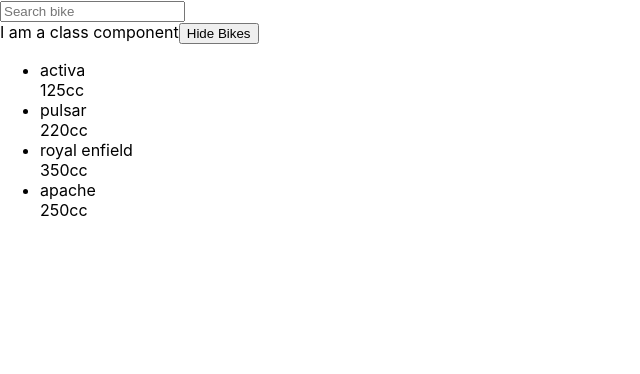
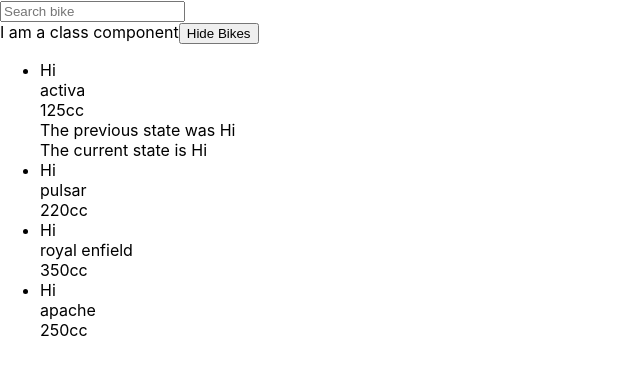
Before and after one commit to shiv2411/classcomponentsReact, a React (Create React App) app: page / in a window 1280 px wide. Shown: the top 374 px of the page, without its empty margins (0-640 px from the left). Built offline with nearby package versions, Linux system fonts and the light colour scheme.

Commit message:
lifecyle in class components

```diff
--- a/src/Bike.js
+++ b/src/Bike.js
@@ -10,29 +10,47 @@ class Bike extends Component {
     }
 
     componentDidMount() {
-        console.log("called did mount");
+        console.log("called did mount");   ///mounting of components. called just after the redering of the UI.it gets called only once.
         this.setState((currentState) => {
             return {
               greet : !currentState.greet
             };
         })
     }
+
+    static getDerivedStateFromProps(props,state) {
+        console.log(props,state);                          //called everytime before rendering and rerendering of component. it takes the current props and state, and return the object with the new states which can be passed by props.
+        return {
+            greet : props.greet
+        }
+    }
+
     shouldComponentUpdate(){
         console.log("stop rerendering of component", this.state.greet);
-        return false;
+        return true; //false in case if you dont want to rerender the component
     }
+
+  getSnapshotBeforeUpdate(prevProps,prevState) {
+    return document.getElementById('prevState').innerHTML = `The previous state was ${prevState.greet}`;
+  }           //gets access to prevstate and props just before the updation of DOM.
+
    componentDidUpdate() {
        console.log("callled did updated",this.state.greet);
+       return document.getElementById('currentState').innerHTML = `The current state is ${this.state.greet}`;
    }
    componentWillUnmount() {
        console.log("component destroyed");
    }
 
     render() {
+        console.log(this.state);
         return(
         <li>
+            <div>{this.state.greet}</div>
                      <div>{this.props.bikeName}</div>
                      <div>{this.props.bikeModel}</div>
+                     <div id="prevState"></div>
+                     <div id = "currentState"></div>
                    </li>)
     }
 }
--- a/src/Bikes.js
+++ b/src/Bikes.js
@@ -23,7 +23,7 @@ class Bikes extends Component {
         const BikesList = (
             <ul>
                 {this.props.bikes.map((bike) => (
-                    <Bike key={bike.sNo} bikeName = {bike.name} bikeModel ={bike.engine} />
+                    <Bike key={bike.sNo} bikeName = {bike.name} bikeModel ={bike.engine} greet = {'Hi'} />
                 ))}
             </ul>
         );
```
